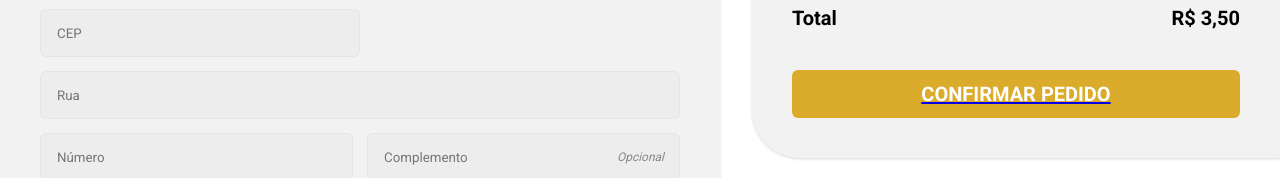
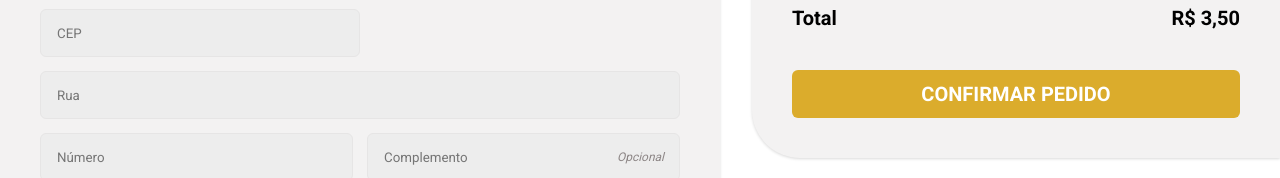
Before and after one commit to gabrielviol/coffee-delivery, a React (Vite) app in the folder coffee-delivery/: page /checkout in a window 1280 px wide. Shown: the part 329-507 px from the top of the page. Built offline with nearby package versions, Linux system fonts and the light colour scheme.

Commit message:
Criando função para coleta dos dados de endereço

```diff
--- a/coffee-delivery/src/hooks/useCart.tsx
+++ b/coffee-delivery/src/hooks/useCart.tsx
@@ -9,8 +9,20 @@ export interface UpdateCartItem extends CoffeeType {
   amount: number
 }
 
+export interface AdressInfo {
+  cep: number;
+  rua: string;
+  numero: number;
+  cidade: string;
+  complemento?: string;
+  uf: string;
+  pagamento: string;
+}
+
 export interface Cart {
+  address: AdressInfo[],
   items: UpdateCartItem[],
+  addAdress: (info:AdressInfo) => void,
   addItem: (items: UpdateCartItem) => void,
   removeItem: (items: UpdateCartItem) => void
   updatedAmount: ({id, amount}: UpdateCartItem) => void
@@ -20,6 +32,7 @@ export const useCart = createContext<Cart>({} as Cart);
 
 export const CartContextProvider = ({ children }: CartContextProviderProps) => {
   const [items, setItems] = useState<UpdateCartItem[]>([]);
+  const [address, setAdress] = useState<AdressInfo[]>([]);
 
   function addItem(item: UpdateCartItem) {
     const updatedCart = [...items];
@@ -34,8 +47,18 @@ export const CartContextProvider = ({ children }: CartContextProviderProps) => {
     }
     setItems(updatedCart)
     console.log(updatedCart)
+  }
 
+  function addAdress(info: AdressInfo){
+    const attAdress = [...address];
+    const cepExist = attAdress.find(address => address.cep === info.cep)
 
+    if(cepExist) {
+      Error('CEP existente');
+    } else {
+      attAdress.push(info);
+    }
+    setAdress(attAdress)
   }
 
   const removeItem = (item: UpdateCartItem) => {
@@ -69,7 +92,9 @@ export const CartContextProvider = ({ children }: CartContextProviderProps) => {
   return (
     <useCart.Provider
       value={{
+        address,
         items,
+        addAdress,
         addItem,
         removeItem,
         updatedAmount
--- a/coffee-delivery/src/pages/Checkout/components/Summary/index.tsx
+++ b/coffee-delivery/src/pages/Checkout/components/Summary/index.tsx
@@ -1,9 +1,8 @@
 import { useContext } from "react";
+import { AdressInfo, useCart } from "../../../../hooks/useCart";
 
-import { UpdateCartItem, useCart } from "../../../../hooks/useCart";
 import { formatPrice } from "../../../../util/format";
 
-import { CoffeeItemProps } from "../../../Home/components/CoffeeItem";
 import { CoffeeSummaryItem } from "../CoffeSummaryItem";
 
 import {
@@ -14,9 +13,21 @@ import {
 } from "./styles";
 
 
-export function Summary() {
+export function Summary( address : AdressInfo) {
 
-  const { items } = useContext(useCart);
+  const { items, addAdress } = useContext(useCart);
+
+  function handleAddAddress(){
+    addAdress({
+      cep: address.cep,
+      rua: address.rua,
+      numero: address.numero,
+      cidade: address.cidade,
+      complemento: address.complemento,
+      pagamento: address.pagamento,
+      uf: address.uf
+    })
+  }
 
   const totalItens =
     items.reduce((sumTotal, product) => {
@@ -52,14 +63,11 @@ export function Summary() {
             <h2>{formatPrice(total)}</h2>
           </div>
 
-          <Link to="/success">
-          <button >
-            Confirmar Pedido
-          </button>
+          <Link to="/success" aria-disabled="false" onClick={handleAddAddress}>
+            <p>
+              Confirmar Pedido
+            </p>
           </Link>
-
-
-
         </SummaryTotal>
       </SummaryContent>
     </SummaryContainer>
--- a/coffee-delivery/src/pages/Checkout/components/Summary/styles.ts
+++ b/coffee-delivery/src/pages/Checkout/components/Summary/styles.ts
@@ -35,16 +35,7 @@ export const SummaryTotal = styled.div`
     margin-top: 0.5rem;
     font-size: 1.25rem;
   }
-  button{
-    font-size: 20px;
-    font-weight: 700;
-    border: none;
-    text-transform: uppercase;
-    text-decoration: none;
-    color: ${(props) => props.theme['white']};
-    background-color: ${(props) => props.theme['yellow']};
-    cursor: pointer;
-  }
+
 `
 
 export const Link = styled(NavLink)`
@@ -52,13 +43,46 @@ export const Link = styled(NavLink)`
     align-items: center;
     justify-content: center;
     margin-top: 2rem;
+    text-decoration: none;
     height: 3rem;
     border-radius: 6px;
-    border: none;
     background-color: ${(props) => props.theme['yellow']};
     cursor: pointer;
-    &:hover {
+    &:hover:not(:disabled) {
       transition: background 0.3s;
       background-color: ${(props) => props.theme['yellow-dark']};
     }
+    &[aria-disabled="true"] {
+      display: none;
+      cursor: not-allowed;
+   }
+
+    p {
+      font-size: 20px;
+      font-weight: 700;
+      text-transform: uppercase;
+      color: ${(props) => props.theme['white']};
+    }
 `
+
+// export const Link = styled(NavLink)`
+//   border-radius: 6px;
+//   background-color: ${(props) => props.theme['yellow-light']};
+//   color: ${(props) => props.theme['yellow-dark']};
+//   font-size: 1.25rem;
+//   display: flex;
+//   align-items: center;
+//   border: none;
+//   padding: 0.5rem;
+//   border: 1px solid ${(props) => props.theme['yellow-light']};
+//   position: relative;
+//   transition: all 0.2s;
+//   &:hover:not(:disabled) {
+//     filter: brightness(1.05);
+//     cursor: pointer;
+//     border: 1px solid ${(props) => props.theme['yellow-dark']};
+//   }
+//   &:disabled  {
+//     cursor: not-allowed;
+//   }
+// `
--- a/coffee-delivery/src/pages/Checkout/index.tsx
+++ b/coffee-delivery/src/pages/Checkout/index.tsx
@@ -1,8 +1,6 @@
 import { Address } from "./components/Address";
 import { Payment } from "./components/Address/Payment";
 import { Summary } from "./components/Summary";
-
-import { FormProvider } from 'react-hook-form'
 
 import {
   CheckoutContainer,
```
Also changed, not shown: coffee-delivery/src/components/Header/index.tsx (+12 -7 lines).
